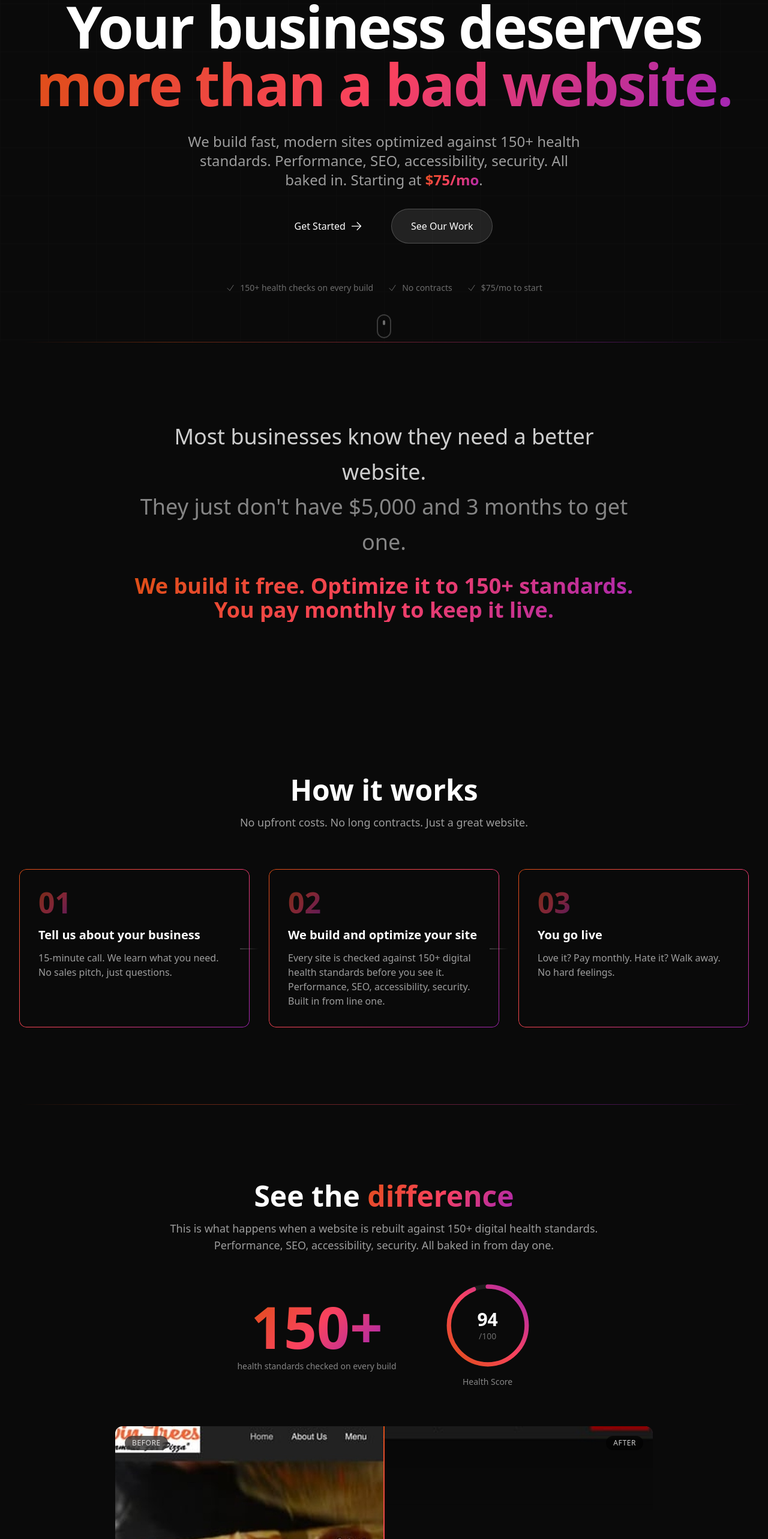
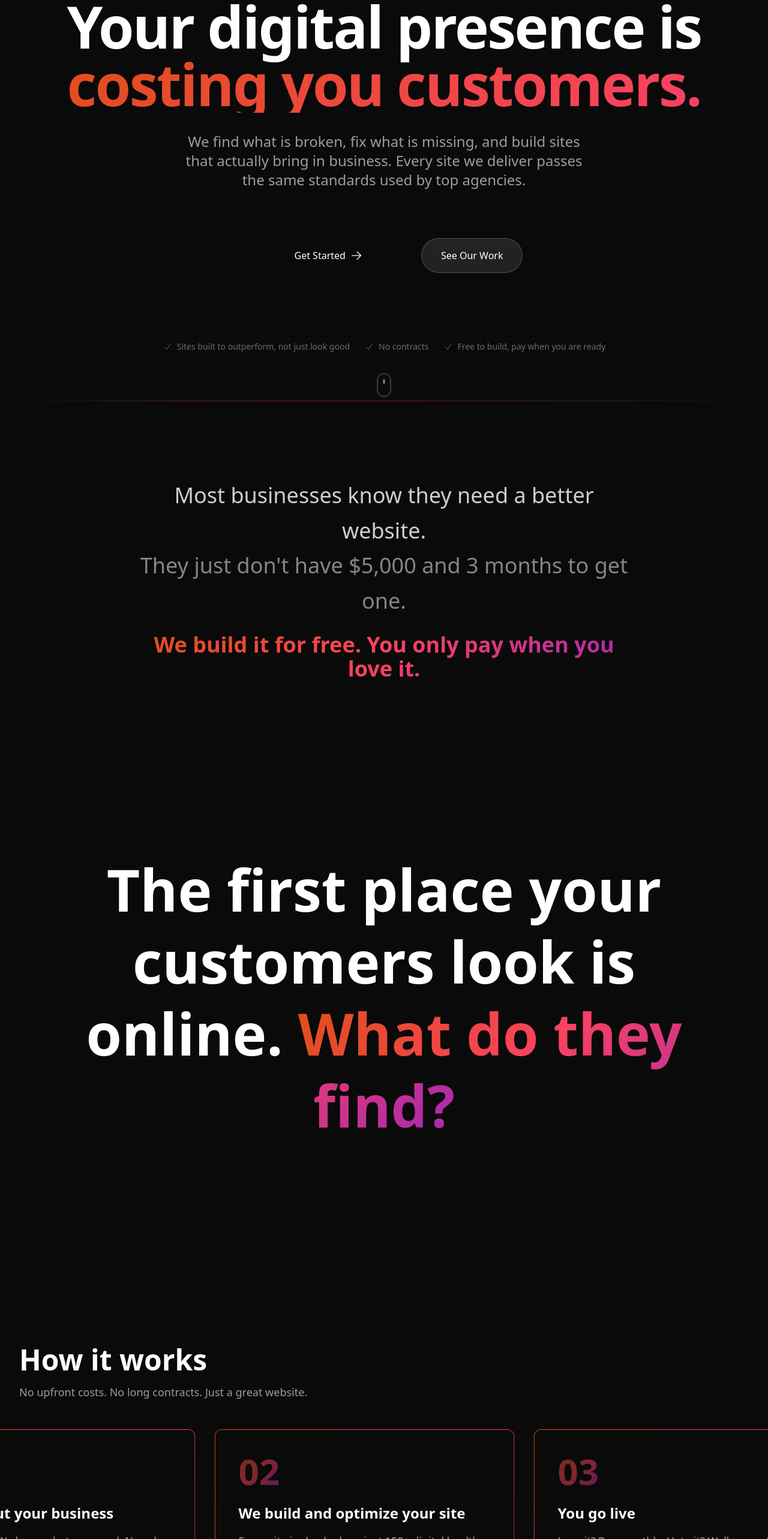
Before and after one commit to owshstudio/owshstudio.com, a Next.js app: page / in a window 1280 px wide. Shown: the part 234-2800 px from the top of the page at 60% size. Built offline with nearby package versions, Linux system fonts and the light colour scheme.

Commit message:
Premium UX: outcome-focused copy, magnetic buttons, horizontal scroll, statement section, page loader, parallax

```diff
--- a/src/app/layout.tsx
+++ b/src/app/layout.tsx
@@ -5,6 +5,7 @@ import { Analytics } from "@vercel/analytics/react";
 import Navbar from "@/components/Navbar";
 import Footer from "@/components/Footer";
 import { EasterEgg } from "@/components/EasterEgg";
+import PageLoader from "@/components/PageLoader";
 
 const geistSans = Geist({
   variable: "--font-geist-sans",
@@ -216,6 +217,7 @@ export default function RootLayout({
         >
           Skip to main content
         </a>
+        <PageLoader />
         <EasterEgg />
         <Navbar />
         <main id="main-content">{children}</main>
--- a/src/app/page.tsx
+++ b/src/app/page.tsx
@@ -11,6 +11,7 @@ import { useRef, useEffect, useState } from "react";
 import Link from "next/link";
 import Image from "next/image";
 import Button from "@/components/Button";
+import MagneticButton from "@/components/MagneticButton";
 import BeforeAfterSlider from "@/components/BeforeAfterSlider";
 import {
   ArrowRightIcon,
@@ -27,6 +28,13 @@ import {
 const fadeUp = {
   initial: { opacity: 0, y: 30 },
   animate: { opacity: 1, y: 0 },
+};
+
+const slideFromLeft = {
+  initial: { opacity: 0, x: -60 },
+  whileInView: { opacity: 1, x: 0 },
+  viewport: { once: true } as const,
+  transition: { duration: 0.7, ease: "easeOut" as const },
 };
 
 const stagger = {
@@ -164,31 +172,31 @@ function Hero() {
     target: ref,
     offset: ["start start", "end start"],
   });
-  const y = useTransform(scrollYProgress, [0, 1], ["0%", "30%"]);
+  const textY = useTransform(scrollYProgress, [0, 1], ["0%", "20%"]);
   const opacity = useTransform(scrollYProgress, [0, 0.5], [1, 0]);
+  // Different parallax speeds for each orb
+  const orbY1 = useTransform(scrollYProgress, [0, 1], ["0%", "50%"]);
+  const orbY2 = useTransform(scrollYProgress, [0, 1], ["0%", "35%"]);
+  const orbY3 = useTransform(scrollYProgress, [0, 1], ["0%", "60%"]);
 
   return (
     <section
       ref={ref}
       className="relative min-h-screen flex items-center justify-center overflow-hidden pt-20"
     >
-      {/* Animated gradient orbs */}
+      {/* Animated gradient orbs with different parallax speeds */}
       <div className="absolute inset-0 overflow-hidden">
         <motion.div
-          style={{ y }}
+          style={{ y: orbY1 }}
           className="absolute -top-1/4 -left-1/4 w-1/2 h-1/2 rounded-full bg-owsh-orange/20 blur-[120px] animate-pulse-glow"
         />
         <motion.div
-          style={{ y }}
-          className="absolute top-1/4 -right-1/4 w-1/2 h-1/2 rounded-full bg-owsh-magenta/20 blur-[120px] animate-pulse-glow"
-          // @ts-expect-error style prop type
-          style={{ animationDelay: "1s", y }}
+          style={{ y: orbY2 }}
+          className="absolute top-1/4 -right-1/4 w-1/2 h-1/2 rounded-full bg-owsh-magenta/20 blur-[120px] animate-pulse-glow [animation-delay:1s]"
         />
         <motion.div
-          style={{ y }}
-          className="absolute -bottom-1/4 left-1/4 w-1/2 h-1/2 rounded-full bg-owsh-purple/20 blur-[120px] animate-pulse-glow"
-          // @ts-expect-error style prop type
-          style={{ animationDelay: "2s", y }}
+          style={{ y: orbY3 }}
+          className="absolute -bottom-1/4 left-1/4 w-1/2 h-1/2 rounded-full bg-owsh-purple/20 blur-[120px] animate-pulse-glow [animation-delay:2s]"
         />
       </div>
 
@@ -203,7 +211,7 @@ function Hero() {
       />
 
       <motion.div
-        style={{ opacity }}
+        style={{ opacity, y: textY }}
         className="relative z-10 max-w-7xl mx-auto px-4 sm:px-6 lg:px-8 py-20 text-center"
       >
         <motion.div
@@ -225,17 +233,16 @@ function Hero() {
             variants={fadeUp}
             className="text-5xl sm:text-6xl md:text-7xl lg:text-8xl font-bold tracking-tight"
           >
-            <span className="block text-white">Your business deserves</span>
-            <span className="block gradient-text">more than a bad website.</span>
+            <span className="block text-white">Your digital presence is</span>
+            <span className="block gradient-text animate-gradient" style={{ backgroundSize: "200% 200%" }}>costing you customers.</span>
           </motion.h1>
 
-          {/* Subheadline with pricing hook */}
+          {/* Subheadline - no price */}
           <motion.p
             variants={fadeUp}
             className="max-w-2xl mx-auto text-xl sm:text-2xl text-white/60"
           >
-            We build fast, modern sites optimized against 150+ health standards. Performance, SEO, accessibility, security. All baked in. Starting at{" "}
-            <span className="gradient-text font-semibold">$75/mo</span>.
+            We find what is broken, fix what is missing, and build sites that actually bring in business. Every site we deliver passes the same standards used by top agencies.
           </motion.p>
 
           {/* CTAs */}
@@ -243,10 +250,12 @@ function Hero() {
             variants={fadeUp}
             className="flex flex-col sm:flex-row gap-4 justify-center items-center"
           >
+            <MagneticButton>
               <Button href="/get-started" size="lg">
                 Get Started
                 <ArrowRightIcon className="w-5 h-5 ml-2" />
               </Button>
+            </MagneticButton>
             <Button href="/work" variant="secondary" size="lg">
               See Our Work
             </Button>
@@ -259,7 +268,7 @@ function Hero() {
           >
             <span className="flex items-center gap-2">
               <CheckIcon className="w-4 h-4 text-owsh-orange" />
-              150+ health checks on every build
+              Sites built to outperform, not just look good
             </span>
             <span className="flex items-center gap-2">
               <CheckIcon className="w-4 h-4 text-owsh-magenta" />
@@ -267,7 +276,7 @@ function Hero() {
             </span>
             <span className="flex items-center gap-2">
               <CheckIcon className="w-4 h-4 text-owsh-purple" />
-              $75/mo to start
+              Free to build, pay when you are ready
             </span>
           </motion.div>
         </motion.div>
@@ -311,7 +320,7 @@ function Problem() {
             </span>
           </p>
           <p className="text-3xl sm:text-4xl font-bold gradient-text">
-            We build it free. Optimize it to 150+ standards. You pay monthly to keep it live.
+            We build it for free. You only pay when you love it.
           </p>
         </motion.div>
       </div>
@@ -319,7 +328,27 @@ function Problem() {
   );
 }
 
-// How It Works Section
+// Large Statement Typography Section
+function BigStatement() {
+  return (
+    <section className="py-32 sm:py-40 relative overflow-hidden">
+      <div className="max-w-6xl mx-auto px-4 sm:px-6 lg:px-8 text-center">
+        <motion.h2
+          initial={{ opacity: 0, scale: 0.95 }}
+          whileInView={{ opacity: 1, scale: 1 }}
+          viewport={{ once: true }}
+          transition={{ duration: 0.8, ease: "easeOut" }}
+          className="text-4xl sm:text-6xl lg:text-8xl font-bold text-white leading-tight"
+        >
+          The first place your customers look is online.{" "}
+          <span className="gradient-text">What do they find?</span>
+        </motion.h2>
+      </div>
+    </section>
+  );
+}
+
+// How It Works Section - Horizontal Scroll on Desktop
 function HowItWorks() {
   const steps = [
     {
@@ -342,8 +371,53 @@ function HowItWorks() {
     },
   ];
 
+  const sectionRef = useRef<HTMLDivElement>(null);
+  const { scrollYProgress } = useScroll({
+    target: sectionRef,
+    offset: ["start start", "end end"],
+  });
+  const x = useTransform(scrollYProgress, [0, 1], ["5%", "-65%"]);
+
   return (
-    <section className="py-24 sm:py-32 relative">
+    <section ref={sectionRef} className="relative">
+      {/* Desktop: horizontal scroll */}
+      <div className="hidden md:block h-[300vh]">
+        <div className="sticky top-0 h-screen flex flex-col justify-center overflow-hidden">
+          <div className="max-w-7xl mx-auto px-4 sm:px-6 lg:px-8 w-full mb-12">
+            <motion.h2
+              {...slideFromLeft}
+              className="text-3xl sm:text-4xl md:text-5xl font-bold text-white mb-4"
+            >
+              How it works
+            </motion.h2>
+            <p className="text-white/60 text-lg max-w-2xl">
+              No upfront costs. No long contracts. Just a great website.
+            </p>
+          </div>
+
+          <motion.div style={{ x }} className="flex gap-8 pl-8">
+            {steps.map((step) => (
+              <div
+                key={step.number}
+                className="flex-shrink-0 w-[500px] group"
+              >
+                <div className="gradient-border p-10 h-full hover:bg-white/[0.02] transition-colors">
+                  <span className="text-6xl font-bold gradient-text opacity-50 group-hover:opacity-100 transition-opacity">
+                    {step.number}
+                  </span>
+                  <h3 className="text-2xl font-semibold text-white mt-6 mb-4">
+                    {step.title}
+                  </h3>
+                  <p className="text-white/60 text-lg leading-relaxed">{step.description}</p>
+                </div>
+              </div>
+            ))}
+          </motion.div>
+        </div>
+      </div>
+
+      {/* Mobile: vertical stack */}
+      <div className="md:hidden py-24 sm:py-32">
         <div className="max-w-7xl mx-auto px-4 sm:px-6 lg:px-8">
           <motion.div
             initial={{ opacity: 0, y: 20 }}
@@ -351,7 +425,7 @@ function HowItWorks() {
             viewport={{ once: true }}
             className="text-center mb-16"
           >
-          <h2 className="text-3xl sm:text-4xl md:text-5xl font-bold text-white mb-4">
+            <h2 className="text-3xl sm:text-4xl font-bold text-white mb-4">
               How it works
             </h2>
             <p className="text-white/60 text-lg max-w-2xl mx-auto">
@@ -359,7 +433,7 @@ function HowItWorks() {
             </p>
           </motion.div>
 
-        <div className="grid grid-cols-1 md:grid-cols-3 gap-8">
+          <div className="grid grid-cols-1 gap-8">
             {steps.map((step, index) => (
               <motion.div
                 key={step.number}
@@ -378,11 +452,9 @@ function HowItWorks() {
                   </h3>
                   <p className="text-white/60">{step.description}</p>
                 </div>
-              {index < steps.length - 1 && (
-                <div className="hidden md:block absolute top-1/2 -right-4 w-8 h-[2px] bg-gradient-to-r from-white/20 to-transparent" />
-              )}
               </motion.div>
             ))}
+          </div>
         </div>
       </div>
     </section>
@@ -391,20 +463,25 @@ function HowItWorks() {
 
 // Transformation Engine Section
 function TransformationEngine() {
+  const sliderRef = useRef<HTMLDivElement>(null);
+  const { scrollYProgress: sliderScrollProgress } = useScroll({
+    target: sliderRef,
+    offset: ["start end", "end start"],
+  });
+  const sliderY = useTransform(sliderScrollProgress, [0, 1], [30, -30]);
+
   return (
     <section className="py-24 sm:py-32 relative">
       <div className="max-w-7xl mx-auto px-4 sm:px-6 lg:px-8">
         <motion.div
-          initial={{ opacity: 0, y: 20 }}
-          whileInView={{ opacity: 1, y: 0 }}
-          viewport={{ once: true }}
+          {...slideFromLeft}
           className="text-center mb-12"
         >
           <h2 className="text-3xl sm:text-4xl md:text-5xl font-bold text-white mb-4">
             See the <span className="gradient-text">difference</span>
           </h2>
           <p className="text-white/60 text-lg max-w-3xl mx-auto">
-            This is what happens when a website is rebuilt against 150+ digital health standards. Performance, SEO, accessibility, security. All baked in from day one.
+            We check if Google can actually find your business. If your site loads before people leave. If it works on every phone and browser. If customers can trust what they see. Most sites fail over half of these checks. Ours don&apos;t.
           </p>
         </motion.div>
 
@@ -427,6 +504,8 @@ function TransformationEngine() {
         </motion.div>
 
         <motion.div
+          ref={sliderRef}
+          style={{ y: sliderY }}
           initial={{ opacity: 0, y: 30 }}
           whileInView={{ opacity: 1, y: 0 }}
           viewport={{ once: true }}
@@ -466,12 +545,12 @@ function TransformationEngine() {
         >
           <div className="flex flex-wrap justify-center gap-3 mb-6">
             {[
-              { icon: BoltIcon, label: "Performance" },
-              { icon: MagnifyingGlassIcon, label: "SEO" },
-              { icon: EyeIcon, label: "Accessibility" },
-              { icon: ShieldCheckIcon, label: "Security" },
-              { icon: DocumentTextIcon, label: "Content" },
-              { icon: CpuChipIcon, label: "Deep Analysis" },
+              { icon: BoltIcon, label: "Fast loading" },
+              { icon: MagnifyingGlassIcon, label: "Found on Google" },
+              { icon: EyeIcon, label: "Works for everyone" },
+              { icon: ShieldCheckIcon, label: "Safe and trusted" },
+              { icon: DocumentTextIcon, label: "Clear messaging" },
+              { icon: CpuChipIcon, label: "Nothing missed" },
             ].map((item) => (
               <span
                 key={item.label}
@@ -641,9 +720,7 @@ function PricingPreview() {
 
       <div className="max-w-7xl mx-auto px-4 sm:px-6 lg:px-8">
         <motion.div
-          initial={{ opacity: 0, y: 20 }}
-          whileInView={{ opacity: 1, y: 0 }}
-          viewport={{ once: true }}
+          {...slideFromLeft}
           className="text-center mb-16"
         >
           <h2 className="text-3xl sm:text-4xl md:text-5xl font-bold text-white mb-4">
@@ -778,10 +855,12 @@ function FinalCTA() {
             Or bring us your Facebook page. We&apos;ll turn it into a real website.
           </p>
           <div className="flex flex-col sm:flex-row gap-4 justify-center items-center">
+            <MagneticButton>
               <Button href="/get-started" size="lg">
                 Let&apos;s Build Yours
                 <ArrowRightIcon className="w-5 h-5 ml-2" />
               </Button>
+            </MagneticButton>
           </div>
           <p className="text-white/40 text-sm">
             Or just have questions?{" "}
@@ -804,6 +883,7 @@ export default function Home() {
       <Hero />
       <GradientDivider />
       <Problem />
+      <BigStatement />
       <HowItWorks />
       <GradientDivider />
       <TransformationEngine />
--- /dev/null
+++ b/src/components/MagneticButton.tsx
@@ -0,0 +1,69 @@
+"use client";
+
+import { useRef, useState } from "react";
+import { motion, useMotionValue, useSpring } from "framer-motion";
+
+interface MagneticButtonProps {
+  children: React.ReactNode;
+  className?: string;
+  radius?: number;
+  maxDistance?: number;
+}
+
+export default function MagneticButton({
+  children,
+  className = "",
+  radius = 100,
+  maxDistance = 8,
+}: MagneticButtonProps) {
+  const ref = useRef<HTMLDivElement>(null);
+  const [isHovered, setIsHovered] = useState(false);
+
+  const x = useMotionValue(0);
+  const y = useMotionValue(0);
+
+  const springX = useSpring(x, { stiffness: 300, damping: 20 });
+  const springY = useSpring(y, { stiffness: 300, damping: 20 });
+
+  const handleMouseMove = (e: React.MouseEvent) => {
+    if (!ref.current) return;
+    const rect = ref.current.getBoundingClientRect();
+    const centerX = rect.left + rect.width / 2;
+    const centerY = rect.top + rect.height / 2;
+    const distX = e.clientX - centerX;
+    const distY = e.clientY - centerY;
+    const dist = Math.sqrt(distX * distX + distY * distY);
+
+    if (dist < radius) {
+      const factor = (1 - dist / radius) * maxDistance;
+      const angle = Math.atan2(distY, distX);
+      x.set(Math.cos(angle) * factor);
+      y.set(Math.sin(angle) * factor);
+      if (!isHovered) setIsHovered(true);
+    } else {
+      x.set(0);
+      y.set(0);
+      if (isHovered) setIsHovered(false);
+    }
+  };
+
+  const handleMouseLeave = () => {
+    x.set(0);
+    y.set(0);
+    setIsHovered(false);
+  };
+
+  return (
+    <div
+      ref={ref}
+      className={`inline-block ${className}`}
+      onMouseMove={handleMouseMove}
+      onMouseLeave={handleMouseLeave}
+      style={{ padding: radius / 2 }}
+    >
+      <motion.div style={{ x: springX, y: springY }}>
+        {children}
+      </motion.div>
+    </div>
+  );
+}
```
Also changed, not shown: src/components/PageLoader.tsx (added, +57 -0 lines). Lines whose indentation alone changed are shown as unchanged.
